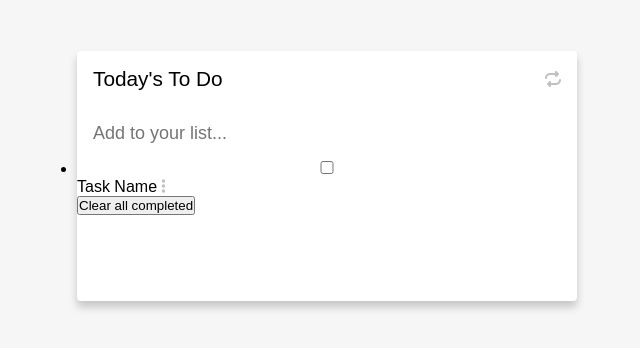
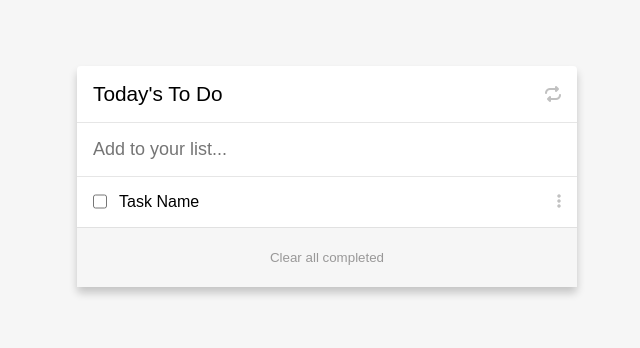
Before and after one commit to Trast00/Minimalist-todo, a website built with webpack: page src/index.html in a window 1280 px wide. Shown: the part 224-572 px from the top of the page, without its empty margins (313-953 px from the left). Built offline with nearby package versions, Linux system fonts and the light colour scheme; a web font is replaced by a local one.

Commit message:
Add list-task and cleat task button : html and css

```diff
--- a/src/index.html
+++ b/src/index.html
@@ -19,14 +19,17 @@
         <input type="text" placeholder="Add to your list..." name="newtask" id="newtask">
       </label>
     </form>
-    <ul>
-      <li>
-        <input type="checkbox" name="taskId" id="taskId">
-        <label for="taskId">Task Name</label>
+    <ul id="list-task">
+      <li class="task">
+        <div class="task-content">
+          <input type="checkbox" name="taskId" id="taskId">
+          <label for="taskId">Task Name</label>
+        </div>
         <i class="fa-solid fa-ellipsis-vertical"></i>
       </li>
+
     </ul>
-    <button>Clear all completed</button>
+    <button id="btn-clear-task">Clear all completed</button>
   </main>
 </body>
 </html>
--- a/src/style.css
+++ b/src/style.css
@@ -17,11 +17,14 @@ main {
   box-sizing: border-box;
   width: 100%;
   max-width: 500px;
-  min-height: 250px;
+  min-height: 220px;
   margin: 8px;
   border-radius: 4px;
   box-shadow: 0 6px 8px rgba(0,0,0,0.2) ;
   background-color: white;
+  display: flex;
+  flex-direction: column;
+  justify-content: space-between;
 }
 
 /* Title */
@@ -48,8 +51,52 @@ input {
   border: none;
   padding: 16px;
   font-size: 1.125rem;
+  border-top: 1px solid rgba(193,193,193,0.4);
 }
 
 input:focus {
   outline: none;
 }
+
+#list-task {
+  display: flex;
+  flex-direction: column;
+  justify-content: center;
+}
+
+.task {
+  display: flex;
+  justify-content: space-between;
+  align-content: center;
+  padding: 16px;
+  border-top: 1px solid rgba(193,193,193,0.4);
+}
+
+.task .task-content {
+  width: 90%;
+  display: flex;
+  align-items: center;
+}
+
+.task .task-content input {
+  width: 15px;
+  height: 15px;
+  margin-right: 12px;
+}
+.task .task-content label {
+  width: 100%;
+}
+
+#btn-clear-task {
+  width: 100%;
+  height: 60px;
+  font-weight: 500;
+  color: rgb(153, 152, 152);
+  background-color: #F6F6F6;
+  border-top: 1px solid rgba(193,193,193,0.4);
+  border-bottom: none;
+  border-left: none;
+  border-right: none;
+  bottom: 0;
+  position: relative;
+}
```
